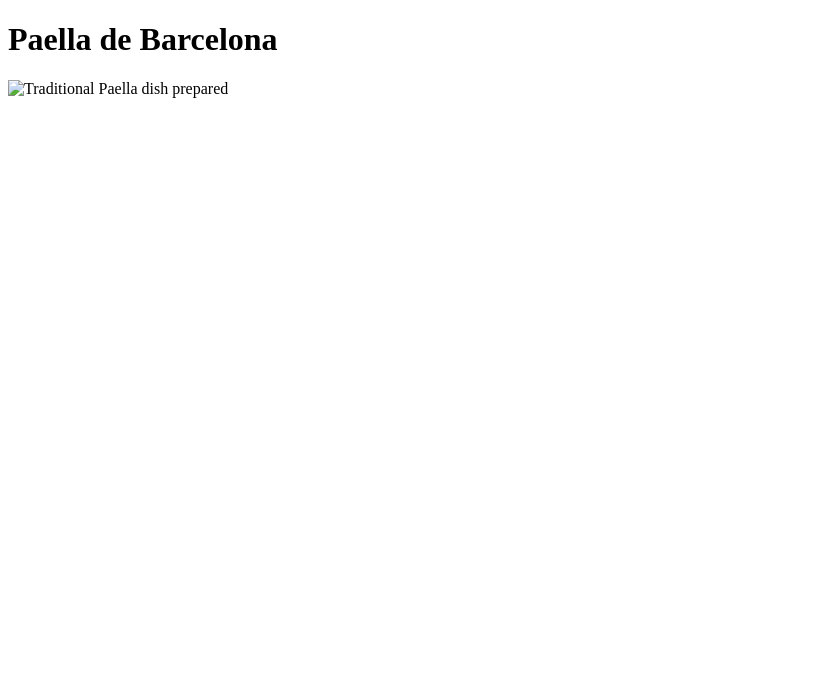
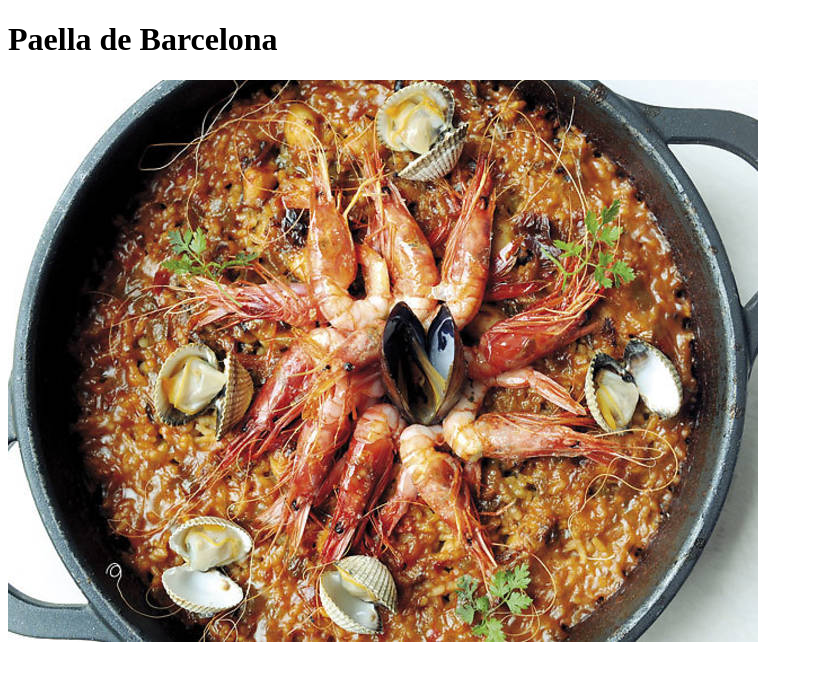
Before and after one commit to lapressle/odin-recipes, a plain HTML site: page recipes/paelladebarcelona.html in a window 1280 px wide. Shown: the whole page, without its empty margins (0-813 px from the left). Drawn offline with Linux system fonts and the light colour scheme.

Commit message:
fix broken link for paella image
The file extension was added to keep the link from breaking

```diff
--- a/recipes/paelladebarcelona.html
+++ b/recipes/paelladebarcelona.html
@@ -7,6 +7,6 @@
 </head>
 <body>
     <h1>Paella de Barcelona</h1>
-    <img src="../img/paella" alt="Traditional Paella dish prepared">
+    <img src="../img/paella.jpeg" alt="Traditional Paella dish prepared">
 </body>
 </html>
```
